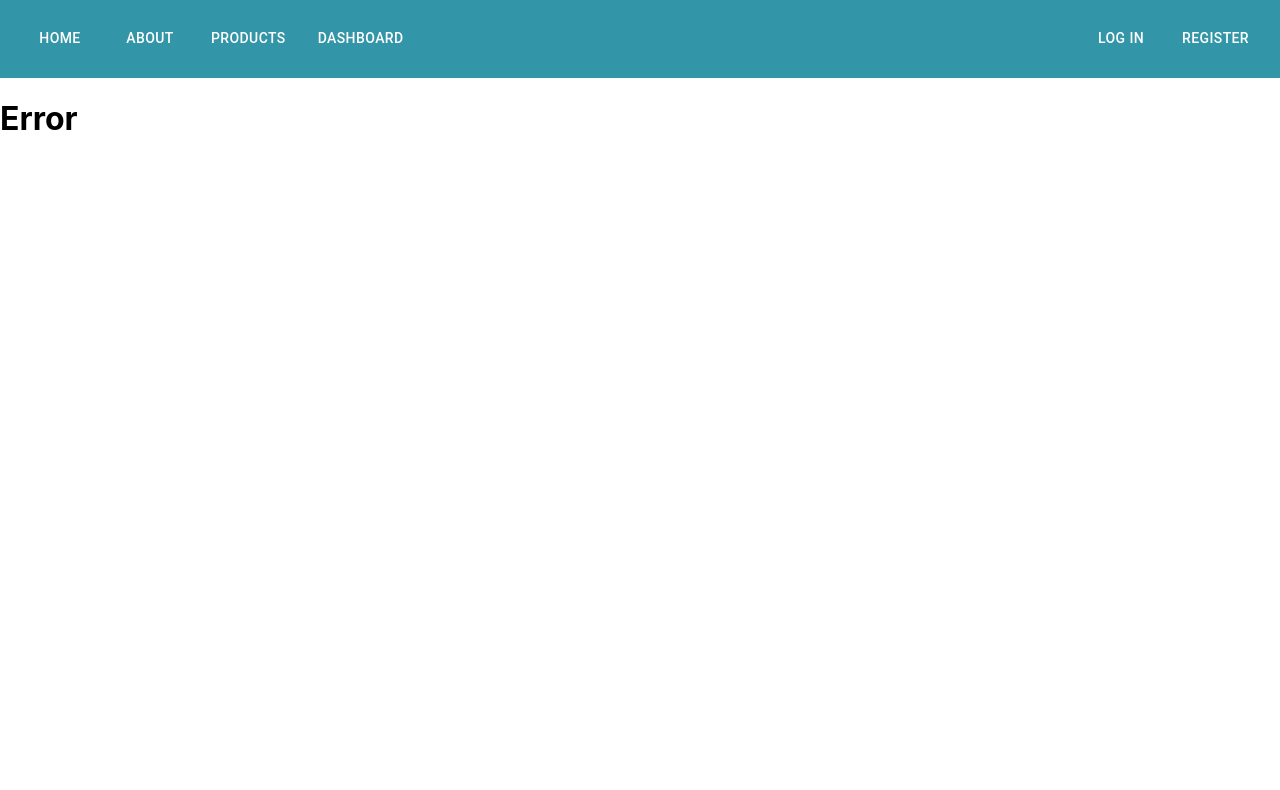
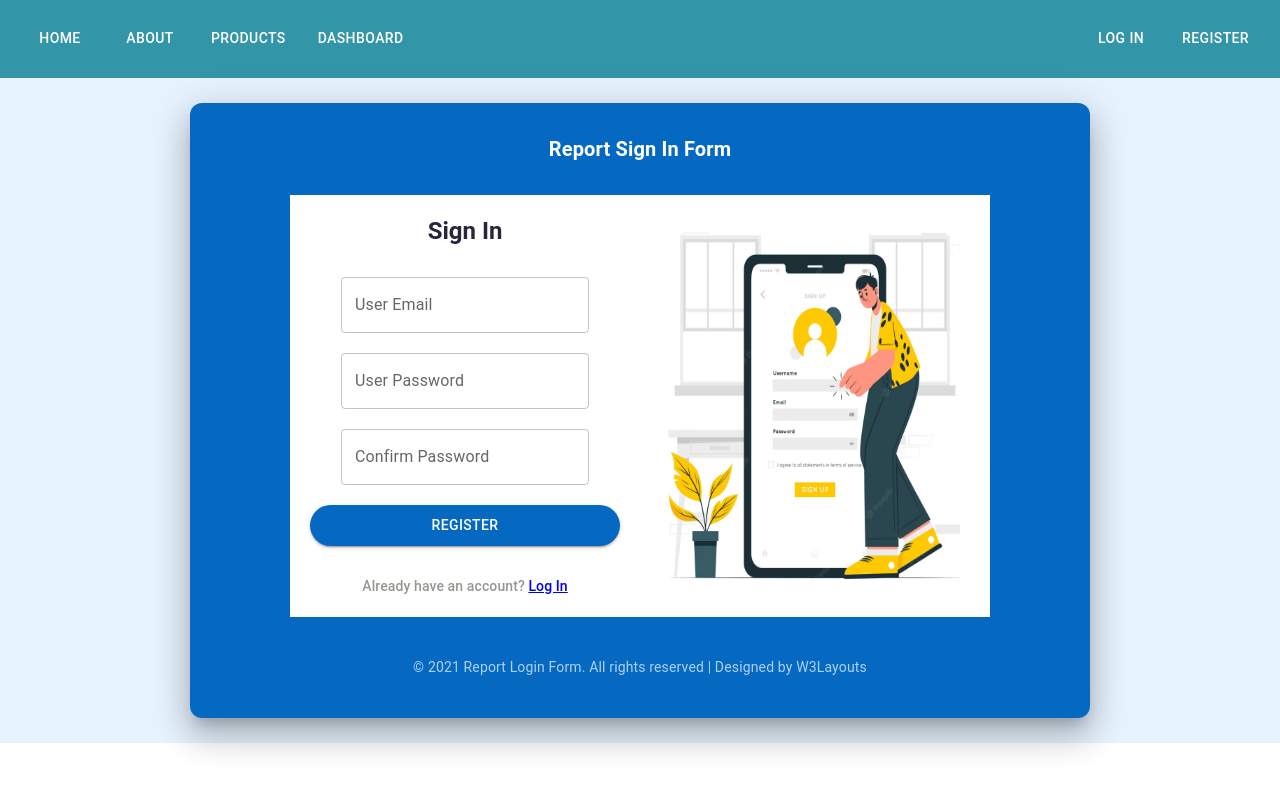
Before and after one commit to Zuni1/React-Routers, a React (Create React App) app: page /register in a window 1280 px wide. Shown: the top 790 px of the page. Built offline with nearby package versions, Linux system fonts and the light colour scheme.

Commit message:
final Commint

```diff
--- a/package.json
+++ b/package.json
@@ -9,12 +9,14 @@
     "@testing-library/jest-dom": "^5.16.4",
     "@testing-library/react": "^13.3.0",
     "@testing-library/user-event": "^13.5.0",
+    "formik": "^2.2.9",
     "react": "^18.2.0",
     "react-dom": "^18.2.0",
+    "react-hook-form": "^7.34.0",
     "react-router-dom": "^6.3.0",
     "react-scripts": "5.0.1",
-    "use-auth": "^0.1.1",
-    "web-vitals": "^2.1.4"
+    "web-vitals": "^2.1.4",
+    "yup": "^0.32.11"
   },
   "scripts": {
     "start": "react-scripts start",
--- a/src/App.js
+++ b/src/App.js
@@ -8,6 +8,7 @@ import About from './Componenets/About';
 import ProtectedProduct from './Componenets/ProtectedProduct';
 import Product from './Componenets/Product';
 import ProductPage from './Componenets/ProductPage';
+import Register from './Componenets/Register';
 import Login from './Componenets/Login';
 import ProtectedRoute from './Componenets/ProtectedRoute';
 import Dashboard from './Componenets/Dashboard';
@@ -34,6 +35,7 @@ function App() {
           <Route path='/dashboard' element={<Dashboard user={user}/>} />
         </Route>
 
+        <Route path='/register' element={<Register />} />
         <Route path='/login' element={<Login setUser={setUser} />} />
 
         <Route path='*' element={<Error/>} />
--- a/src/Componenets/Dashboard.js
+++ b/src/Componenets/Dashboard.js
@@ -14,7 +14,7 @@ const Dashboard = ({user}) => {
   return (
     <Box sx={style.box}>
       <h1>User Dashboard</h1>
-      <h3>Hello, {user.email}</h3>
+      <h3>Hello, {user?.email}</h3>
     </Box>
   )
 }
--- a/src/Componenets/Login.js
+++ b/src/Componenets/Login.js
@@ -1,19 +1,16 @@
 import * as React from 'react';
-import {useState} from 'react';
 import Box from '@mui/material/Box';
 import Grid from '@mui/material/Grid';
 import Paper from '@mui/material/Paper';
 import Typography from '@mui/material/Typography';
-import TextField from '@mui/material/TextField';
+import {Link, useNavigate} from 'react-router-dom';
+import {useForm} from 'react-hook-form';
 import Button from '@mui/material/Button';
-import {Link, useNavigate} from 'react-router-dom'
 
 const Login = ({setUser}) => {
 
-  const [email, setEmail] = useState('');
-  const [pswd, setPswd] = useState('');
-
   const navigate = useNavigate()
+  const {register, handleSubmit, formState: {errors}} = useForm()
 
     // React.useEffect(() => {
     //   const login = localStorage.getItem('login')
@@ -21,18 +18,6 @@ const Login = ({setUser}) => {
     //     navigate('/')
     //   }
     // })
-
-    const handleSubmit = () => {
-      if(email && pswd){
-        setUser({email: email, pswd: pswd})
-
-        localStorage.setItem('email', email)
-        navigate('/dashboard')
-      }
-      else{
-        alert('Invalid!')
-      }
-    };
 
     const style = {
       box: {
@@ -59,22 +44,31 @@ const Login = ({setUser}) => {
         padding: '20px',
         display: 'flex',
         alignItems: 'center',
-        flexDirection: 'column'
+        flexDirection: 'column',
+        justifyContent: 'center'
+      },
+      form: {
+        alignItems: 'center',
+        display: 'flex',
+        flexDirection: 'column',
+        width: '100%'
       },
       input: {
-        padding: '10px',
-        borderRadius: '15px',
+        padding: '12px',
+        borderRadius: 20,
         backgroundColor: '#f6fafd',
-        border: '2px solid #f0f0f0'
-      },
-      inputs: {
-        borderRadius: 10,
-        backgroundColor: '#f6fafd',
+        border: '2px solid #f0f0f0',
+        width: '80%',
+        margin: '10px'
       },
       btn: {
         borderRadius: 10,
+        border: 0,
+        color: 'white',
+        padding: '8px',
         width: '100%',
         backgroundColor: '#0569c1',
+        margin: '10px'
       },
     }
 
@@ -93,37 +87,50 @@ const Login = ({setUser}) => {
               Log In
             </Typography><br/>
 
-            <TextField
-              label="User Email"
-              variant="outlined"
-              sx={style.inputs}
-              required
-              id='email'
-              value={email}
-              onChange={(e) => setEmail(e.target.value)}
-            /><br/>
+            <form
+              style={style.form}
+              onSubmit={handleSubmit((data) =>
+                {
+                  setUser({email: data.email})
+                  navigate('/dashboard')
+                }
+              )}>
+              <input
+                style={style.input}
+                placeholder='User Email'
+                {...register('email',
+                    {
+                        required: <span style={{color: 'red'}}>This is a required field</span>,
+                        pattern: {
+                            value: /^[A-Z0-9._%+-]+@[A-Z0-9.-]+\.[A-Z]{2,}$/i,
+                            message: <span style={{color: 'red'}}>Invalid email address</span>
+                        }
+                    }
+                )}
+              />
+              {errors.email?.message}
 
-            <TextField
-              label="User Password"
-              variant="outlined"
-              sx={style.inputs}
-              required
-              type="password"
-              id='pswd'
-              value={pswd}
-              onChange={(e) => setPswd(e.target.value)}
-            /><br/>
+              <input
+                style={style.input}
+                type='password'
+                placeholder='User Password'
+                {...register(
+                  'password',
+                  {required: <span style={{color: 'red'}}>This is a required Field</span>,
+                  minLength: {value: 6, message: <span style={{color: 'red'}}>Password must be 6 characters</span>}}
+                )}
+              />
+              {errors.password?.message}
 
-            <Button variant="contained" onClick={handleSubmit} sx={style.btn}>Log In</Button><br/><br/>
+              <Button type='submit' variant="contained" sx={style.btn}>Log In</Button>
+            </form><br/>
 
             <Typography variant="subtitle2" sx={{color: '#9a9590'}}>
-              Don't have an account? <Link to='/'>Register</Link>
-            </Typography><br/>
+              Don't have an account? <Link to='/register'>Register</Link>
+            </Typography>
 
-            {/* <input placeholder="User Email" style={style.input}/><br/>
-            <input placeholder="User Password" style={style.input}/> */}
           </Grid>
-          <Grid item xs={6}sx={style.gridRight}>
+          <Grid item xs={6}>
             <img src='../../login.jpg' style={{width: '100%', height: '100%'}}/>
           </Grid>
         </Grid>
@@ -133,36 +140,6 @@ const Login = ({setUser}) => {
         </Typography>
     </Paper>
     </Box>
-    // <div>
-    //   <form onSubmit={handleSubmit}>
-    //     <h4>Login Form</h4>
-    //     <div>
-    //       <label htmlFor='name'>
-    //         name
-    //       </label>
-    //       <input
-    //         type='text'
-    //         id='name'
-    //         value={name}
-    //         onChange={(e) => setName(e.target.value)}
-    //       />
-    //     </div>
-    //     <div>
-    //       <label htmlFor='email'>
-    //         email
-    //       </label>
-    //       <input
-    //         type='email'
-    //         id='email'
-    //         value={email}
-    //         onChange={(e) => setEmail(e.target.value)}
-    //       />
-    //     </div>
-    //     <button type='submit'>
-    //       login
-    //     </button>
-    //   </form>
-    // </div>
   )
 }
 
--- a/src/Componenets/Navbar.js
+++ b/src/Componenets/Navbar.js
@@ -63,7 +63,7 @@ const Navbar = () => {
         textColor='primary'
       >
         <Tab value="five" sx={{color: 'white'}} component={Link} to='/login' label="Log In" />
-        <Tab value="six" sx={{color: 'white'}} component={Link} to='/login' label="Register" />
+        <Tab value="six" sx={{color: 'white'}} component={Link} to='/register' label="Register" />
       </Tabs>
       </ThemeProvider>
     </Box>
--- /dev/null
+++ b/src/Componenets/Register.js
@@ -0,0 +1,142 @@
+import * as React from "react";
+import Box from "@mui/material/Box";
+import Grid from "@mui/material/Grid";
+import Paper from "@mui/material/Paper";
+import Typography from "@mui/material/Typography";
+import { Link } from "react-router-dom";
+import Button from "@mui/material/Button";
+import TextField from '@mui/material/TextField';
+import { Formik, Form } from "formik";
+import * as yup from 'yup';
+import TextEntry from "./TextEntry";
+
+const Register = () => {
+
+    const initialValues = {
+        Email: '',
+        Password: '',
+        ConfirmPassword: '',
+    }
+    const validate = yup.object({
+        Email: yup.string().required().email(),
+        Password: yup.string().required().min(6),
+        ConfirmPassword: yup.string().required('Confirm Password is a required field')
+        .oneOf([yup.ref('Password'), null], "Password doesn't matches")
+    })
+
+    const style = {
+        box: {
+            display: "flex",
+            justifyContent: "center",
+            alignItems: "center",
+            backgroundColor: "#e7f3ff",
+            padding: "25px",
+        },
+        card: {
+            display: "flex",
+            flexDirection: "column",
+            alignItems: "center",
+            maxWidth: 700,
+            backgroundColor: "#0569c1",
+            color: "white",
+            paddingLeft: "100px",
+            paddingRight: "100px",
+            borderRadius: 3,
+        },
+        gridLeft: {
+            backgroundColor: "#ffffff",
+            color: "black",
+            padding: "20px",
+            display: "flex",
+            alignItems: "center",
+            flexDirection: "column",
+            justifyContent: "center",
+        },
+        form: {
+            alignItems: "center",
+            display: "flex",
+            flexDirection: "column",
+            width: "100%",
+        },
+        btn: {
+            borderRadius: 10,
+            border: 0,
+            color: "white",
+            padding: "8px",
+            width: "100%",
+            backgroundColor: "#0569c1",
+            margin: "10px",
+        },
+    };
+
+    return (
+        <Box sx={style.box}>
+        <Paper sx={style.card} elevation={20}>
+            <Box>
+            <Typography variant="h6" sx={{ fontWeight: "bold", padding: "30px" }}>
+                Report Sign In Form
+            </Typography>
+            </Box>
+
+            <Grid container>
+            <Grid item xs={6} sx={style.gridLeft}>
+                <Typography
+                    variant="h5"
+                    sx={{ color: "#29253d", fontWeight: "bold" }}
+                > Sign In </Typography><br />
+
+                <Formik
+                    initialValues={initialValues}
+                    validationSchema={validate}
+                    onSubmit={(data, formikHelper) => {
+                        console.log(data)
+                        formikHelper.resetForm()
+                    }}
+                >
+                {() => (
+                    <Form style={style.form}>
+                        <TextEntry
+                            name='Email'
+                            label='User Email'
+                            as={TextField}
+                        />
+                        <TextEntry
+                            name='Password'
+                            label='User Password'
+                            as={TextField}
+                            type='password'
+                        />
+                        <TextEntry
+                            name='ConfirmPassword'
+                            label='Confirm Password'
+                            as={TextField}
+                            type='password'
+                        />
+
+                    <Button type="submit" variant="contained" sx={style.btn}>Register</Button>
+
+                    </Form>
+                )}
+                </Formik><br />
+
+                <Typography variant="subtitle2" sx={{ color: "#9a9590" }}>
+                    Already have an account? <Link to="/login">Log In</Link>
+                </Typography>
+            </Grid>
+            <Grid item xs={6}>
+                <img
+                    src="../../signup.jpg"
+                    style={{ width: "100%", height: "100%" }}
+                />
+            </Grid>
+            </Grid>
+
+            <Typography variant="body2" sx={{ color: "#afd0f2", padding: "40px" }}>
+                © 2021 Report Login Form. All rights reserved | Designed by W3Layouts
+            </Typography>
+        </Paper>
+        </Box>
+    );
+};
+
+export default Register;
--- /dev/null
+++ b/src/Componenets/TextEntry.js
@@ -0,0 +1,20 @@
+import React from 'react'
+import { Field, ErrorMessage } from "formik";
+import TextField from '@mui/material/TextField';
+
+const TextEntry = ({name, label, type}) => {
+  return (
+    <>
+      <Field
+        style={{margin: '10px'}}
+        name={name}
+        label={label}
+        as={TextField}
+        type={type}
+      />
+      <span style={{color: 'red'}}> {<ErrorMessage name={name} />} </span>
+    </>
+  )
+}
+
+export default TextEntry
```
Also changed, not shown: public/signup.jpg (added), 1 other file (tests, documents, lock files or other folders).
